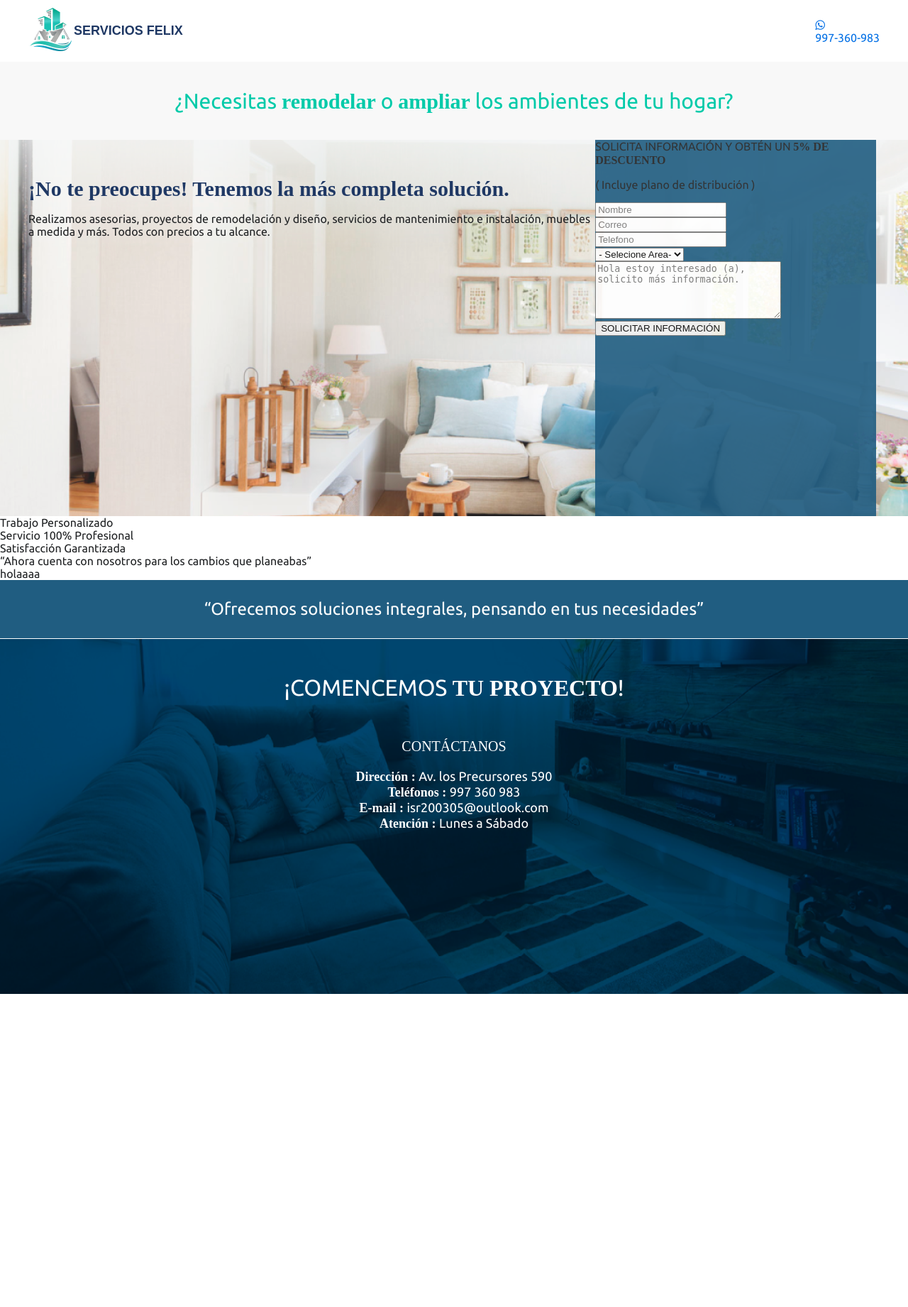
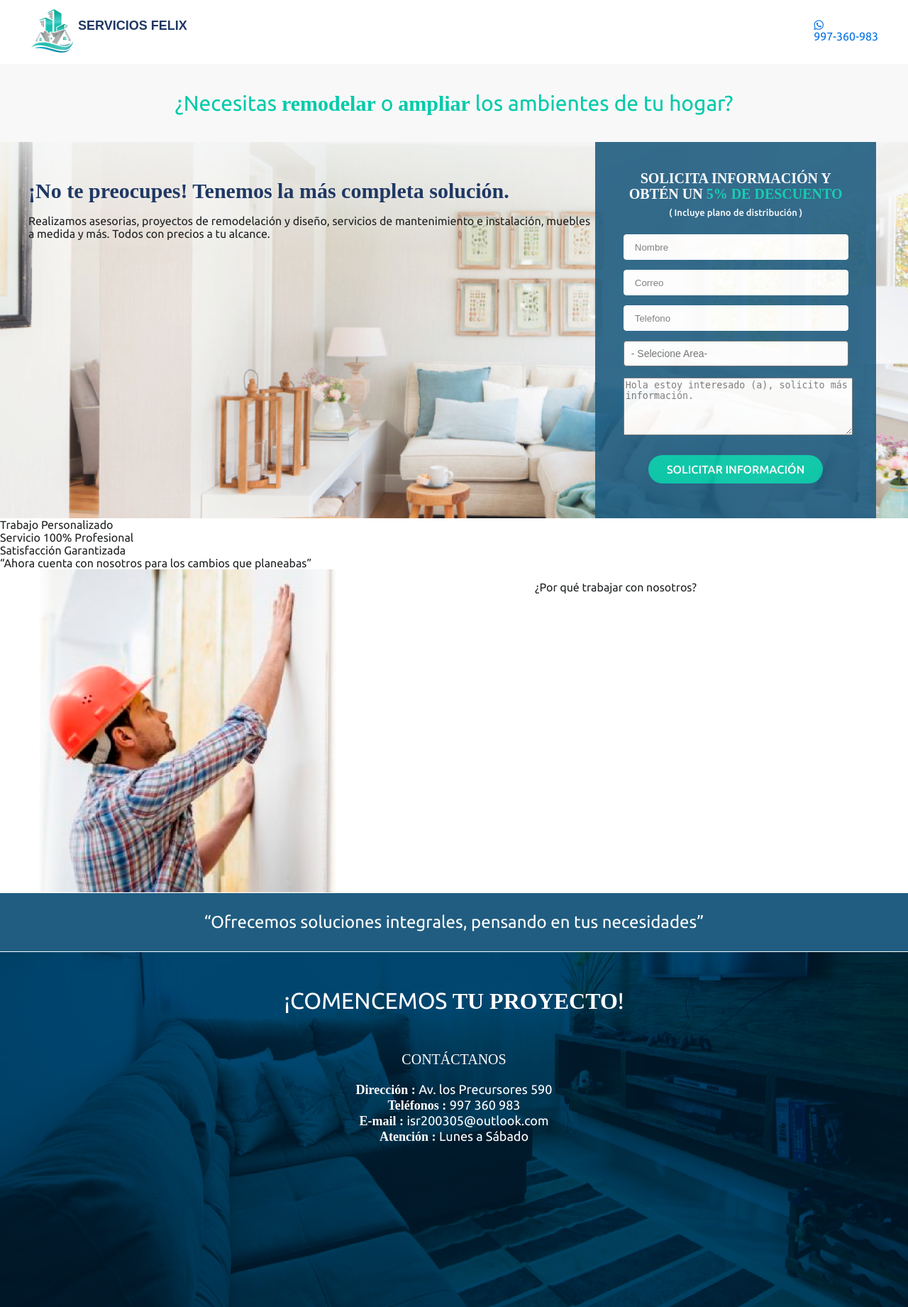
Before and after one commit to juankp3/landingpage, a PHP site: page /views/home/index.php in a window 1280 px wide. Shown: the whole page at 71% size. Before the commit the page ends 1400 px from the top, so only its background shows below. Run offline with PHP 8.4, Linux system fonts and the light colour scheme; some libraries are stand-ins or nearby versions; some web fonts are replaced.

Commit message:
maquetando trabaja

```diff
--- a/public/views/home/index.php
+++ b/public/views/home/index.php
@@ -80,10 +80,17 @@
 
 
 
+    <section>
+        <div class="content">
+            <section class="sf-trabaja-nosotros">
+                <div class="sf-content-img-nosotros"></div>
+                <div class="sf-content-data-nosotros">
+                    <p>¿Por qué trabajar con nosotros?</p>
+                </div>
+            </section>
+        </div>
+    </section>
 
-    <section class="sf-trabaja-nosotros">
-       holaaaa
-    </section>
 
     <footer>
         <section class="sf-top-footer">
```
Also changed, not shown: public/_dev/css/pages/services.styl (+14 -4 lines), public/assets/css/newstyle.css.
